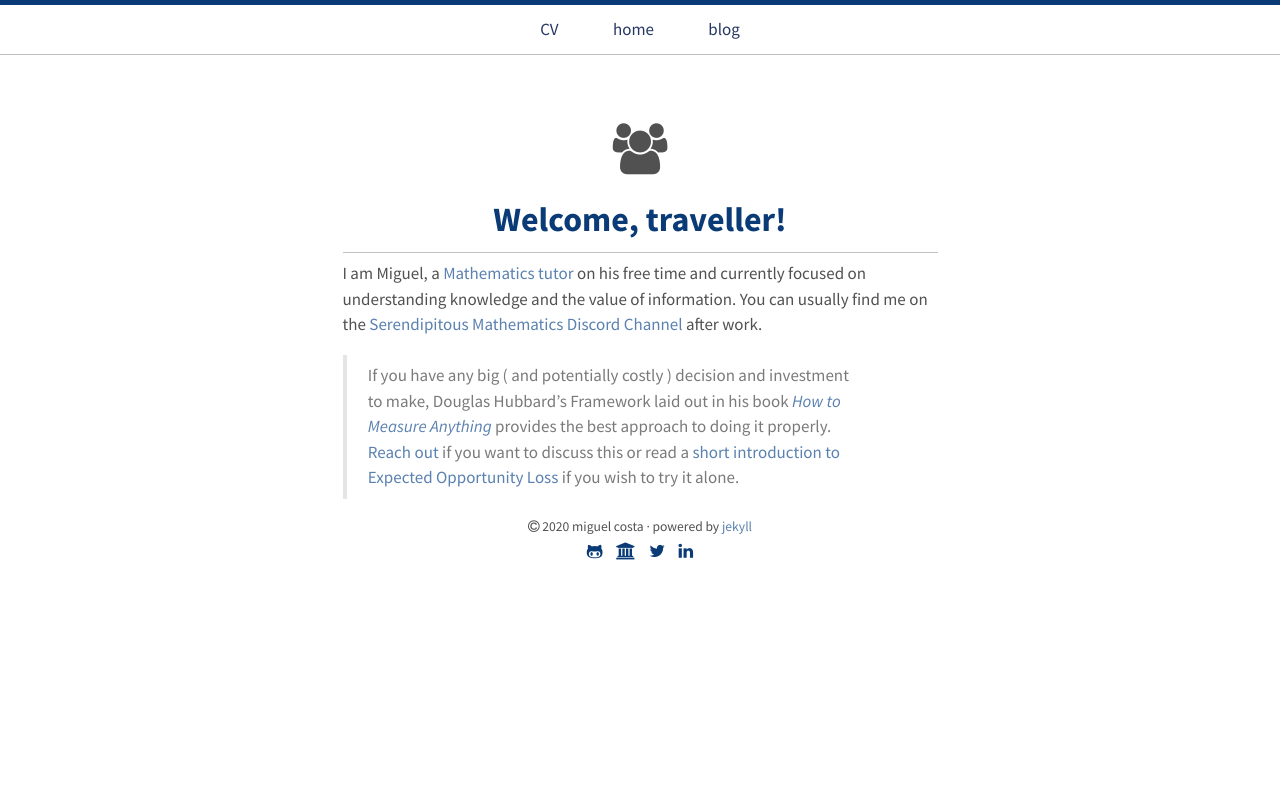
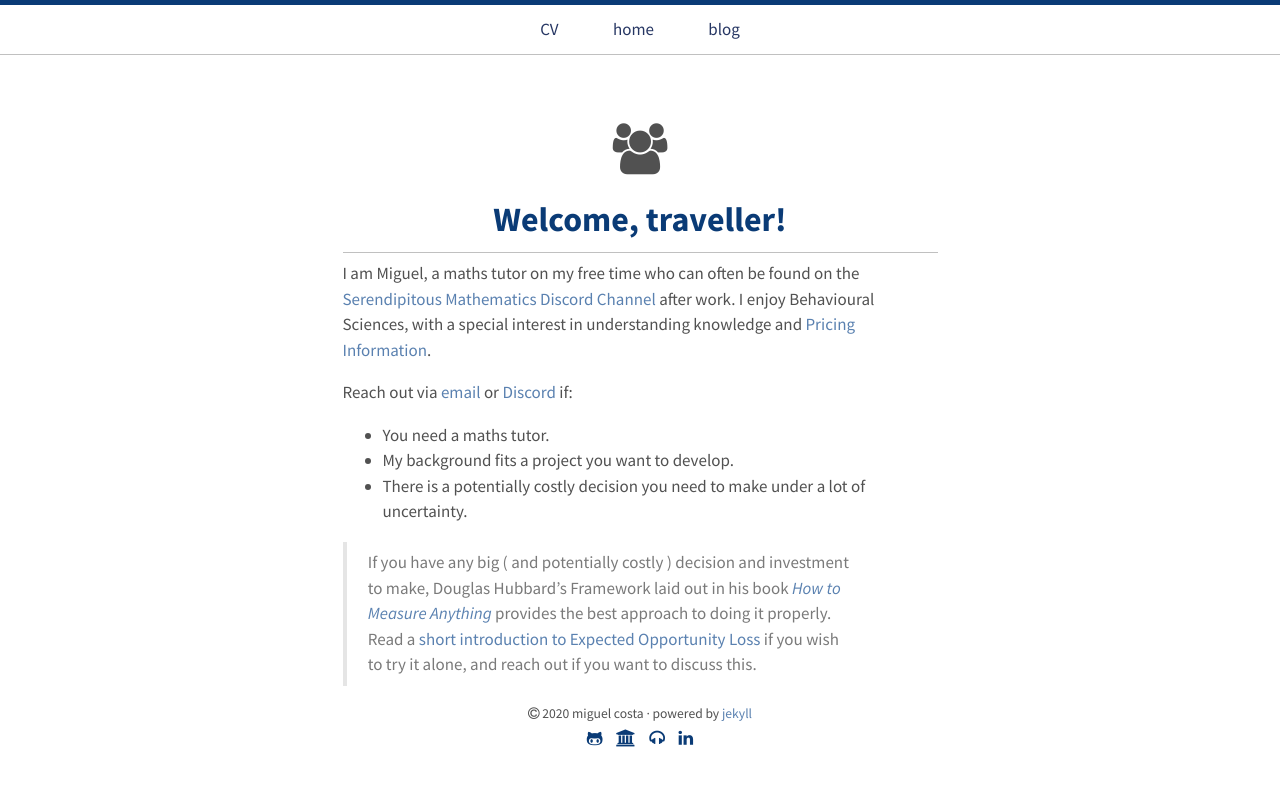
Before and after one commit to migueltorrescosta/migueltorrescosta.github.io, a Jekyll site: the page built from index.md, in a window 1280 px wide. Shown: the top 786 px of the page. Built offline with Jekyll 4.4.1, drawn with Linux system fonts in a browser that asks for light colours; a script that is not in the unit is left out.

Commit message:
Updated my landing page

```diff
--- a/_layouts/default.html
+++ b/_layouts/default.html
@@ -27,7 +27,8 @@
         <div class="ftr-links">
           <a href="https://github.com/migueltorrescosta"><i class="fa fa-github-alt"></i></a>
           <a href="https://universitytutor.com/tutors/944174"><i class="fa fa-university"></i></a>
-          <a href="https://twitter.com/migueltcosta"><i class="fa fa-twitter"></i></a>
+          <a href="https://discord.gg/Wd4UV4A"><i class="fa fa-headphones"></i></a>
+          <!-- <a href="https://twitter.com/migueltcosta"><i class="fa fa-twitter"></i></a> -->
           <a href="https://www.linkedin.com/in/miguel-torres-costa/"><i class="fa fa-linkedin"></i></a>
         </div>
       </footer>
--- a/index.md
+++ b/index.md
@@ -13,6 +13,12 @@ title: Home
   <h1 class="landing-title">Welcome, traveller!</h1>
 </header>
 
-I am Miguel, a [Mathematics tutor](https://universitytutor.com/tutors/944174) on his free time and currently focused on understanding knowledge and the value of information. You can usually find me on the  [Serendipitous Mathematics Discord Channel](https://discord.gg/Wd4UV4A) after work.
+I am Miguel, a maths tutor on my free time who can often be found on the [Serendipitous Mathematics Discord Channel](https://discord.gg/Wd4UV4A) after work. I enjoy Behavioural Sciences, with a special interest in understanding knowledge and [Pricing Information]({% post_url 2020-09-10-Pricing-Information %}).
 
-> If you have any big ( and potentially costly ) decision and investment to make, Douglas Hubbard's Framework laid out in his book [*How to Measure Anything*](https://www.goodreads.com/book/show/444653.How_to_Measure_Anything) provides the best approach to doing it properly. [Reach out](mailto:miguelptcosta1995@gmail.com?subject=Information Pricing) if you want to discuss this or read a [short introduction to Expected Opportunity Loss]({% post_url 2020-09-10-Pricing-Information %}) if you wish to try it alone.
+Reach out via [email](mailto:miguelptcosta1995@gmail.com?subject=Information Pricing) or [Discord](https://discord.gg/Wd4UV4A) if:
+
+- You need a maths tutor.
+- My background fits a project you want to develop.
+- There is a potentially costly decision you need to make under a lot of uncertainty.
+
+> If you have any big ( and potentially costly ) decision and investment to make, Douglas Hubbard's Framework laid out in his book [*How to Measure Anything*](https://www.goodreads.com/book/show/444653.How_to_Measure_Anything) provides the best approach to doing it properly. Read a [short introduction to Expected Opportunity Loss]({% post_url 2020-09-10-Pricing-Information %}) if you wish to try it alone, and reach out if you want to discuss this.
```
